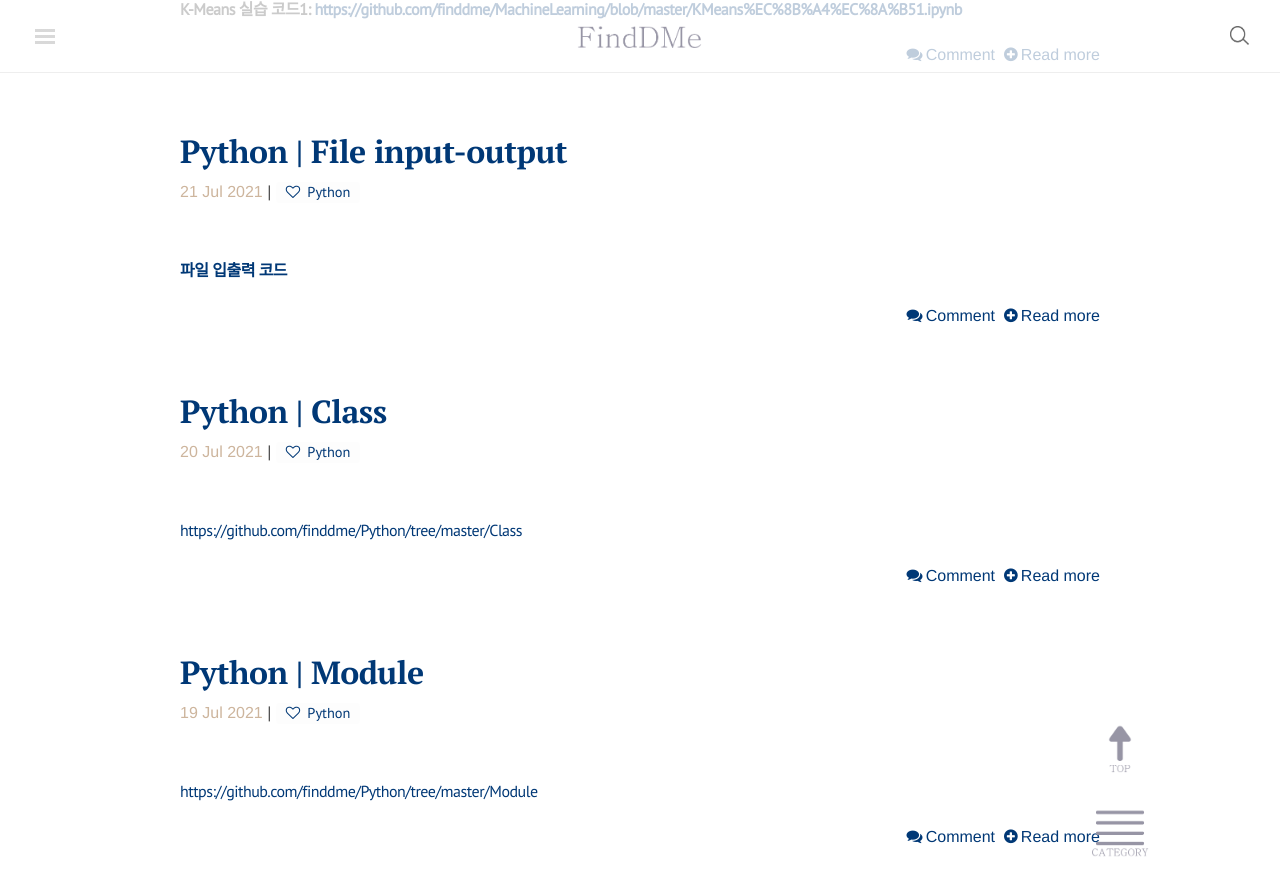
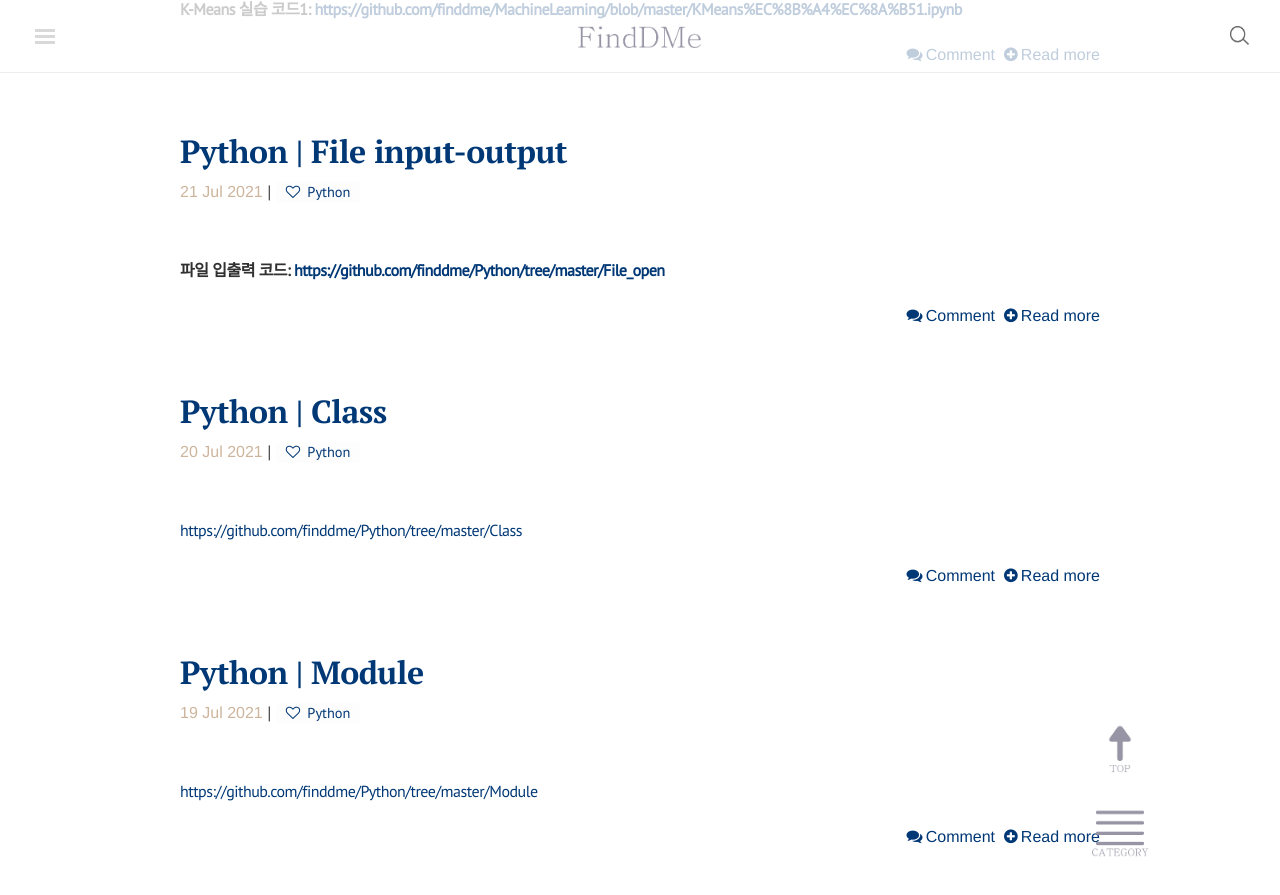
Before and after one commit to finddme/finddme.github.io, a Jekyll site: the page built from blog/index.html, in a window 1280 px wide and 900 px high, scrolled down 520 px. Shown: the top 895 px of the window. Built offline with Jekyll 4.4.1, drawn with Linux system fonts in a browser that asks for light colours; nearby versions of some CDN libraries; the list of posts is cut into pages by our own code; comment, search, counter and statistics services are not loaded; some of the changed lines change nothing that is shown.

Commit message:
Update 2021-07-21-Pyfile.md

```diff
--- a/_posts/2021-07-21-Pyfile.md
+++ b/_posts/2021-07-21-Pyfile.md
@@ -4,7 +4,7 @@
 tag: Python
 ---
 
-**[파일 입출력 코드](https://github.com/finddme/Python/tree/master/File_open)**
+**파일 입출력 코드: [https://github.com/finddme/Python/tree/master/File_open](https://github.com/finddme/Python/tree/master/File_open)**
 
 
 
```
